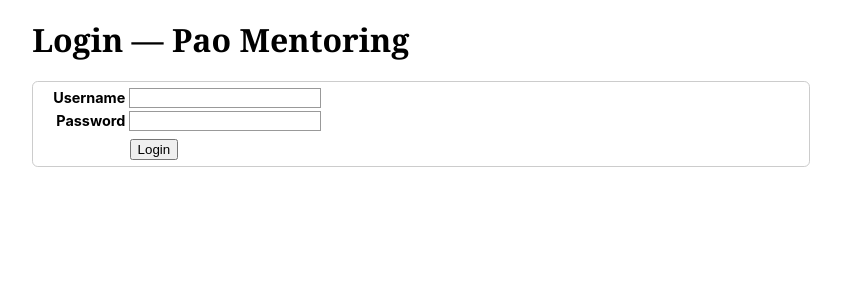
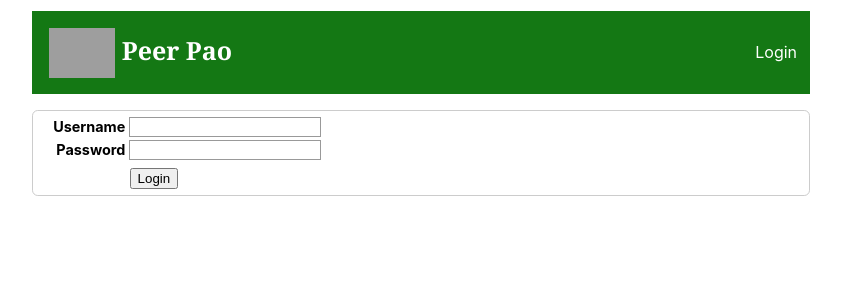
Before and after one commit to runxiyu/mentorweb, a Flask app: page /login in a window 1280 px wide. Shown: the top 300 px of the page, without its empty margins (219-1060 px from the left). Run offline with Flask 3, Linux system fonts and the light colour scheme; grey boxes are pictures that could not be loaded.

Commit message:
Albert's new CSS

```diff
--- a/static/style.css
+++ b/static/style.css
@@ -37,6 +37,34 @@
 
 iframe {
 	border: 1px solid;
+}
+
+header {
+    position: -webkit-sticky;
+    position: sticky;
+    top: 0;
+    color: white;
+    background-color: rgb(20, 120, 20);
+    padding: 0.4em;
+    z-index: 1000;
+    margin-bottom: 1em;
+    display: flex;
+    justify-content: space-between;
+    align-items: center;
+}
+
+.header-left img {
+	vertical-align: middle;
+    max-height: 50px;
+}
+
+header h1 {
+	margin: 0.4em;
+    font-size: 25px;
+}
+
+header p {
+	margin: 0.4em;
 }
 
 table {
--- a/templates/login.html
+++ b/templates/login.html
@@ -6,9 +6,12 @@
 </head>
 <body>
 <header>
-	<h1>
-		Login &mdash; Pao Mentoring
-	</h1>
+	<div class="header-left">
+		<h1><img src="/static/peer-pao-white.png" title="Peer Pao"> Peer Pao</h1>
+	</div>
+	<div class="header-right">
+		<p>Login</p>
+	</div>
 </header>
 <form action="/login" method="POST">
 	<ul>
```
Also changed, not shown: templates/enlist.html (+6 -1 lines), templates/expertise.html (+6 -1 lines), templates/index.html (+6 -4 lines), templates/meeting.html (+6 -1 lines), templates/register.html (+7 -5 lines).
